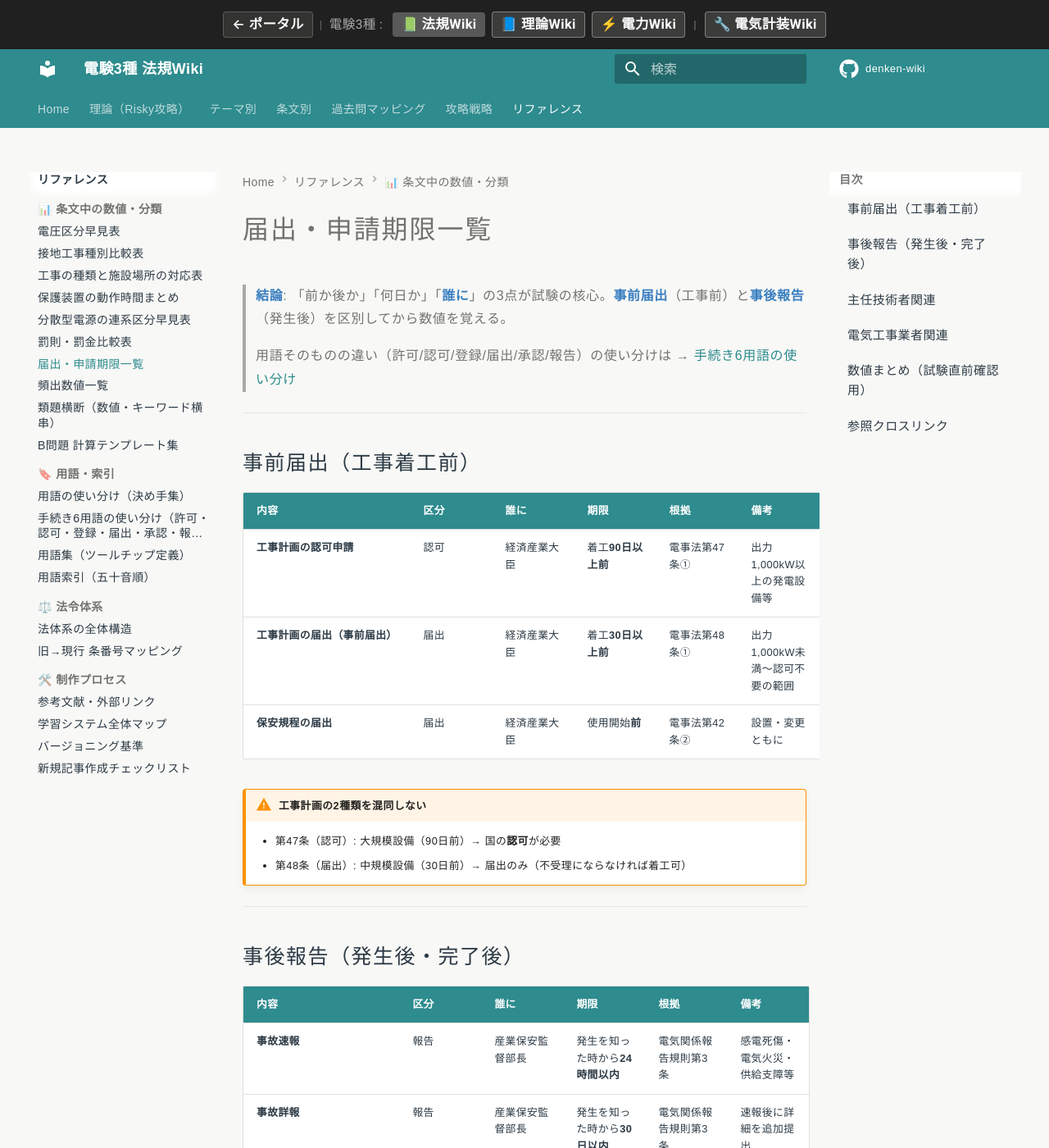
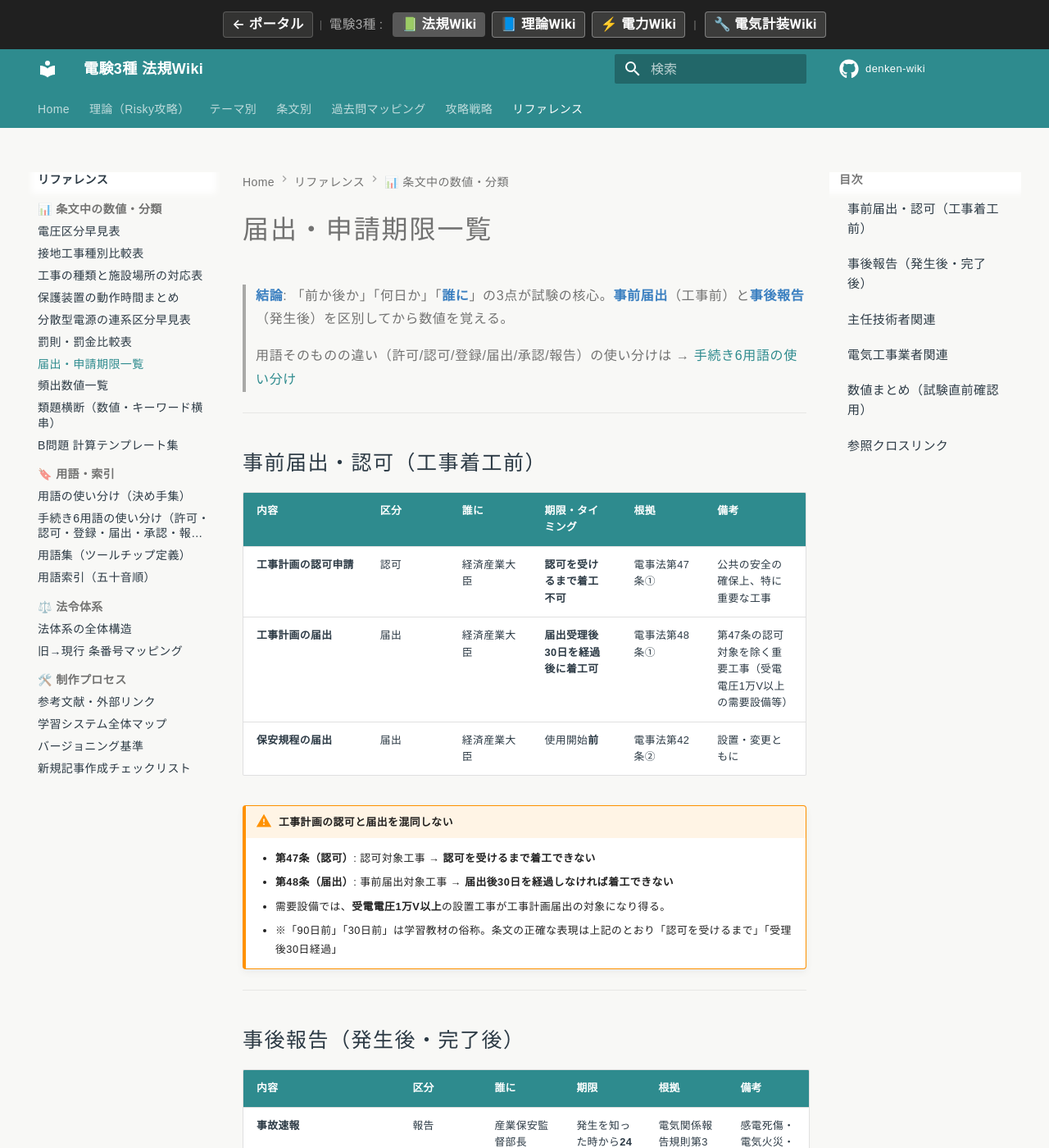
Before and after one commit to kfurufuru/denken-wiki, an MkDocs documentation site: the page built from docs/reference/deadlines.md, in a window 1280 px wide and 1400 px high. Shown: the whole window at 82% size. Built offline with MkDocs 1.6.1 and Material for MkDocs 9.7.7, drawn with Linux system fonts in a browser that asks for light colours; comment, search, counter and statistics services are not loaded; some of the changed text lies outside the part shown.

Commit message:
fix(reference): 条文表現に修正＋Mermaid可視化＋自己チェック追加
【条文表現の修正】（ChatGPT検証で発覚した誤り訂正）
- 第47条認可: 「90日以上前」→「認可を受けるまで着工不可」（条文準拠）
- 第48条届出: 「30日以上前」→「届出受理後30日を経過後に着工可」（条文準拠）
- 受電電圧1万V以上の需要設備が届出対象である旨を追記

【permit-types.md 拡張】
- ⑥ Mermaidタイムライン図（認可/届出/事故報告の時間軸）
- ⑦ Mermaid判断フロー（「これは何の手続き？」決定木）
- ⑨ 自己チェック4択3問（易・中・難）
- ⑩ 6用語チェックリスト

```diff
--- a/docs/reference/deadlines.md
+++ b/docs/reference/deadlines.md
@@ -9,17 +9,19 @@ tags: [リファレンス, 届出, 期限, 法規横断]
 
 ---
 
-## 事前届出（工事着工前）
+## 事前届出・認可（工事着工前）
 
-| 内容 | 区分 | 誰に | 期限 | 根拠 | 備考 |
-|------|------|------|------|------|------|
-| **工事計画の認可申請** | 認可 | 経済産業大臣 | 着工**90日以上前** | 電事法第47条① | 出力1,000kW以上の発電設備等 |
-| **工事計画の届出（事前届出）** | 届出 | 経済産業大臣 | 着工**30日以上前** | 電事法第48条① | 出力1,000kW未満〜認可不要の範囲 |
+| 内容 | 区分 | 誰に | 期限・タイミング | 根拠 | 備考 |
+|------|------|------|----------------|------|------|
+| **工事計画の認可申請** | 認可 | 経済産業大臣 | **認可を受けるまで着工不可** | 電事法第47条① | 公共の安全の確保上、特に重要な工事 |
+| **工事計画の届出** | 届出 | 経済産業大臣 | **届出受理後30日を経過後に着工可** | 電事法第48条① | 第47条の認可対象を除く重要工事（受電電圧1万V以上の需要設備等）|
 | **保安規程の届出** | 届出 | 経済産業大臣 | 使用開始**前** | 電事法第42条② | 設置・変更ともに |
 
-!!! warning "工事計画の2種類を混同しない"
-    - 第47条（認可）: 大規模設備（90日前）→ 国の**認可**が必要
-    - 第48条（届出）: 中規模設備（30日前）→ 届出のみ（不受理にならなければ着工可）
+!!! warning "工事計画の認可と届出を混同しない"
+    - **第47条（認可）**: 認可対象工事 → **認可を受けるまで着工できない**
+    - **第48条（届出）**: 事前届出対象工事 → **届出後30日を経過しなければ着工できない**
+    - 需要設備では、**受電電圧1万V以上**の設置工事が工事計画届出の対象になり得る。
+    - ※「90日前」「30日前」は学習教材の俗称。条文の正確な表現は上記のとおり「認可を受けるまで」「受理後30日経過」
 
 ---
 
@@ -57,10 +59,10 @@ tags: [リファレンス, 届出, 期限, 法規横断]
 
 | 数値 | 内容 |
 |------|------|
-| **24時間以内** | 事故速報（電気関係報告規則第3条） |
-| **30日以内** | 事故詳報（電気関係報告規則第3条） |
-| **30日以上前** | 工事計画の届出（電事法第48条） |
-| **90日以上前** | 工事計画の認可申請（電事法第47条） |
+| **24時間以内** | 事故速報（電気関係報告規則第3条・産業保安監督部長へ）|
+| **30日以内** | 事故詳報（電気関係報告規則第3条・産業保安監督部長へ）|
+| **届出後30日経過** | 工事計画の届出後、着工可（電事法第48条）|
+| **認可まで着工不可** | 工事計画の認可（電事法第47条・期間の法定なし）|
 | **5年** | 電気工事業者の登録有効期間 |
 
 !!! note "「遅滞なく」は試験では答えられる"
@@ -78,4 +80,4 @@ tags: [リファレンス, 届出, 期限, 法規横断]
 
 ---
 
-*最終更新: 2026-05-05 | v1.1（「誰に」列追加・permit-typesへのクロスリンク）*
+*最終更新: 2026-05-05 | v1.2（条文表現に修正：認可は「認可まで着工不可」／届出は「受理後30日経過」）*
```
Also changed, not shown: docs/reference/permit-types.md (+136 -46 lines).
